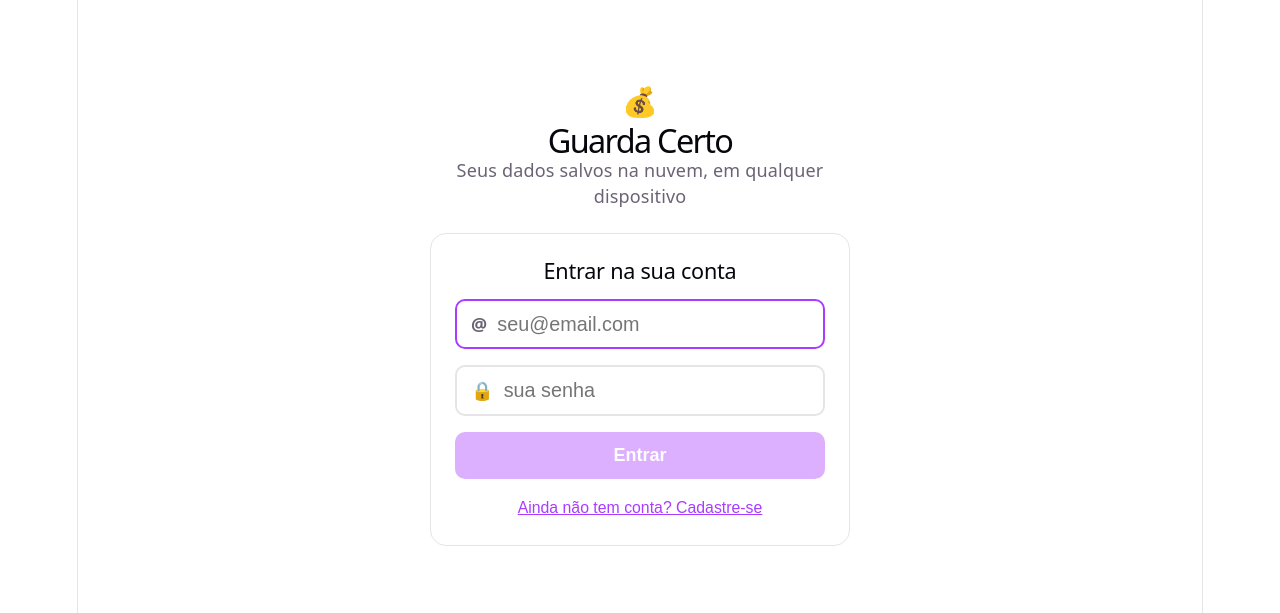
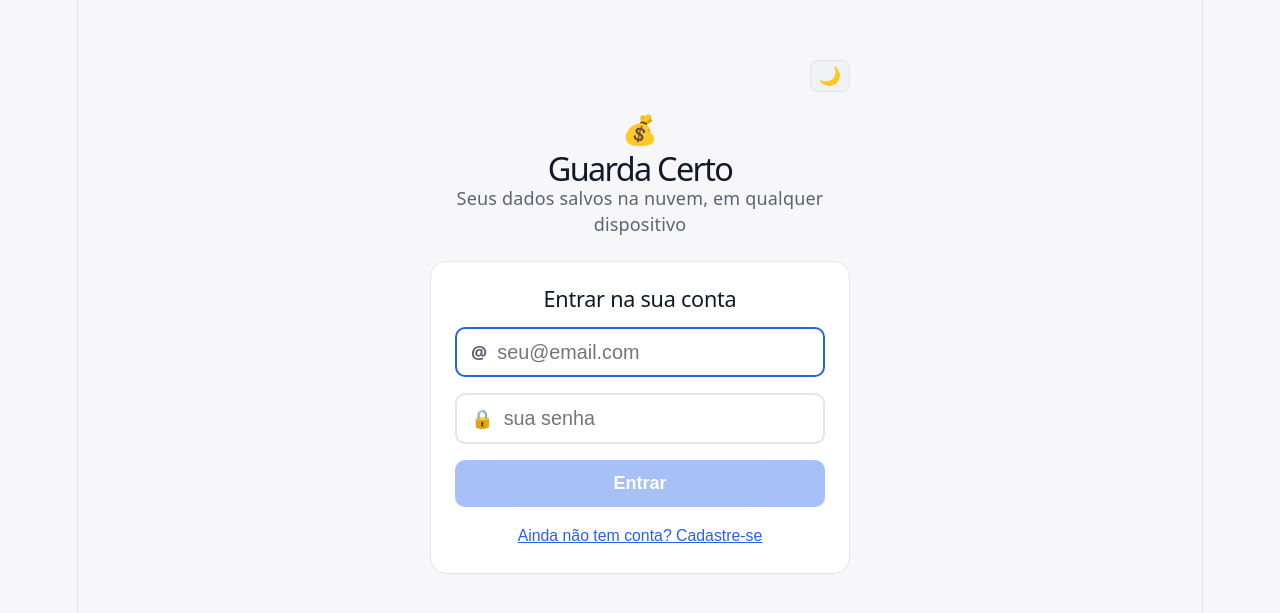
Before and after one commit to Carolinaribeirodacol/reserva-de-emergencia, a React (Vite) app: page / in a window 1280 px wide. Shown: the part 131-744 px from the top of the page. Built offline with nearby package versions, Linux system fonts and the light colour scheme; no server answers.

Commit message:
feat: ajuste de tema

```diff
--- a/index.html
+++ b/index.html
@@ -5,6 +5,22 @@
     <link rel="icon" type="image/svg+xml" href="/favicon.svg" />
     <meta name="viewport" content="width=device-width, initial-scale=1.0" />
     <title>reserva-de-emergencia</title>
+    <script>
+      (function () {
+        try {
+          var salvo = localStorage.getItem('tema');
+          var tema =
+            salvo === 'dark' || salvo === 'light'
+              ? salvo
+              : matchMedia('(prefers-color-scheme: dark)').matches
+                ? 'dark'
+                : 'light';
+          document.documentElement.classList.add(tema + '-theme');
+        } catch (e) {
+          document.documentElement.classList.add('light-theme');
+        }
+      })();
+    </script>
   </head>
   <body>
     <div id="root"></div>
--- a/src/App.css
+++ b/src/App.css
@@ -7,7 +7,7 @@
 }
 
 /* ── Temas ──────────────────────────────────────────────── */
-.light-theme {
+:root.light-theme {
   color-scheme: light;
 
   --bg: #f7f7f9;          /* fundo da página */
@@ -38,7 +38,7 @@
   --overlay: rgba(17, 24, 39, 0.45);
 }
 
-.dark-theme {
+:root.dark-theme {
   color-scheme: dark;
 
   --bg: #111827;
@@ -192,6 +192,11 @@
   flex-direction: column;
   gap: 24px;
   justify-content: center;
+}
+
+.auth-topo {
+  display: flex;
+  justify-content: flex-end;
 }
 
 .tela-carregando {
--- a/src/App.tsx
+++ b/src/App.tsx
@@ -2,6 +2,7 @@ import { useState } from 'react';
 import './App.css';
 import { supabase } from './lib/supabase';
 import { useSessao } from './hooks/useSessao';
+import { useTema, type Tema } from './hooks/useTema';
 import { useReserva, calcularMeta, gerarRecomendacao, limparCache } from './hooks/useReserva';
 import { Auth } from './components/Auth';
 import { Onboarding } from './components/Onboarding';
@@ -13,20 +14,34 @@ import { ThemeSwitch } from './components/ThemeSwitch';
 
 function App() {
   const { sessao, carregando } = useSessao();
+  const { tema, alternarTema } = useTema(sessao);
 
   if (carregando) {
     return <div className="tela-carregando">Carregando…</div>;
   }
 
   if (!sessao) {
-    return <Auth />;
+    return <Auth tema={tema} onAlternarTema={alternarTema} />;
   }
 
   // A key garante que todo o estado seja recriado ao trocar de usuário.
-  return <AppLogado key={sessao.user.id} userId={sessao.user.id} />;
+  return (
+    <AppLogado
+      key={sessao.user.id}
+      userId={sessao.user.id}
+      tema={tema}
+      onAlternarTema={alternarTema}
+    />
+  );
 }
 
-function AppLogado({ userId }: { userId: string }) {
+interface PropsLogado {
+  userId: string;
+  tema: Tema;
+  onAlternarTema: () => void;
+}
+
+function AppLogado({ userId, tema, onAlternarTema }: PropsLogado) {
   const {
     estado,
     carregando,
@@ -54,8 +69,7 @@ function AppLogado({ userId }: { userId: string }) {
     <header className="app-header">
       <span className="logo">💰</span>
       <h1>Guarda Certo</h1>
-      <ThemeSwitch theme="light">☀️</ThemeSwitch>
-      <ThemeSwitch theme="dark">🌙</ThemeSwitch>
+      <ThemeSwitch tema={tema} onAlternar={onAlternarTema} />
       <button className="btn-reset" onClick={recomecar} title="Recomeçar" disabled={salvando}>
         ↺
       </button>
--- a/src/components/Auth.tsx
+++ b/src/components/Auth.tsx
@@ -1,5 +1,12 @@
 import { useState } from 'react';
 import { supabase } from '../lib/supabase';
+import { ThemeSwitch } from './ThemeSwitch';
+import type { Tema } from '../hooks/useTema';
+
+interface Props {
+  tema: Tema;
+  onAlternarTema: () => void;
+}
 
 type Modo = 'entrar' | 'cadastrar';
 
@@ -16,7 +23,7 @@ function traduzirErro(mensagem: string): string {
   return mensagem;
 }
 
-export function Auth() {
+export function Auth({ tema, onAlternarTema }: Props) {
   const [modo, setModo] = useState<Modo>('entrar');
   const [email, setEmail] = useState('');
   const [senha, setSenha] = useState('');
@@ -67,6 +74,10 @@ export function Auth() {
 
   return (
     <div className="auth">
+      <div className="auth-topo">
+        <ThemeSwitch tema={tema} onAlternar={onAlternarTema} />
+      </div>
+
       <div className="onboarding-header">
         <span className="logo">💰</span>
         <h1>Guarda Certo</h1>
--- a/src/components/Button.tsx
+++ b/src/components/Button.tsx
@@ -2,10 +2,11 @@ import type { PropsWithChildren } from "react"
 
 interface Props{
   onClick?: React.MouseEventHandler<HTMLButtonElement>
+  title?: string
 }
 
-export function Button({children, onClick}: PropsWithChildren<Props>) {
+export function Button({children, onClick, title}: PropsWithChildren<Props>) {
   return (
-    <button className="button" onClick={onClick}>{children}</button>
+    <button className="button" onClick={onClick} title={title} aria-label={title}>{children}</button>
   )
 }
--- a/src/components/ThemeSwitch.tsx
+++ b/src/components/ThemeSwitch.tsx
@@ -1,25 +1,17 @@
-import type { PropsWithChildren } from "react";
-import { Button } from "./Button";
+import { Button } from './Button';
+import type { Tema } from '../hooks/useTema';
 
 interface Props {
-  theme: 'dark' | 'light'
+  tema: Tema;
+  onAlternar: () => void;
 }
 
-export function ThemeSwitch({theme, children}: PropsWithChildren<Props>) {
-  const handleClick = () => {
-    const shouldHandleTheme = confirm(`Deseja alterar o tema para ${theme}?`)
-
-    if (!shouldHandleTheme) {
-      return
-    }
-
-    document.body.classList.add(`${theme}-theme`)
-
-    const themeToRemove = theme === 'dark' ? 'light' : 'dark'
-    document.body.classList.remove(`${themeToRemove}-theme`)
-  }
+export function ThemeSwitch({ tema, onAlternar }: Props) {
+  const vaiPara = tema === 'dark' ? 'claro' : 'escuro';
 
   return (
-    <Button onClick={handleClick}>{children}</Button>
-  )
+    <Button onClick={onAlternar} title={`Mudar para o tema ${vaiPara}`}>
+      {tema === 'dark' ? '☀️' : '🌙'}
+    </Button>
+  );
 }
--- /dev/null
+++ b/src/hooks/useTema.ts
@@ -0,0 +1,62 @@
+import { useEffect, useState } from 'react';
+import type { Session } from '@supabase/supabase-js';
+import { supabase } from '../lib/supabase';
+
+export type Tema = 'light' | 'dark';
+
+export const CHAVE_TEMA = 'tema';
+
+function ehTema(valor: unknown): valor is Tema {
+  return valor === 'light' || valor === 'dark';
+}
+
+export function lerTemaSalvo(): Tema {
+  try {
+    const salvo = localStorage.getItem(CHAVE_TEMA);
+    if (ehTema(salvo)) return salvo;
+  } catch {
+    // modo privado / storage bloqueado
+  }
+  return matchMedia('(prefers-color-scheme: dark)').matches ? 'dark' : 'light';
+}
+
+export function aplicarTema(tema: Tema) {
+  const raiz = document.documentElement;
+  raiz.classList.toggle('dark-theme', tema === 'dark');
+  raiz.classList.toggle('light-theme', tema === 'light');
+}
+
+export function useTema(sessao: Session | null) {
+  const [temaLocal, setTemaLocal] = useState<Tema>(lerTemaSalvo);
+
+  // O tema da conta (se houver) ganha do local: é a preferência que o
+  // usuário salvou e que deve segui-lo entre dispositivos.
+  const temaDaConta = sessao?.user.user_metadata?.theme;
+  const tema: Tema = ehTema(temaDaConta) ? temaDaConta : temaLocal;
+
+  // Efeito só escreve em sistemas externos (DOM e localStorage), nunca em
+  // estado do React — inclusive por isso o tema da conta é derivado acima
+  // em vez de virar um setState aqui dentro.
+  useEffect(() => {
+    aplicarTema(tema);
+    try {
+      localStorage.setItem(CHAVE_TEMA, tema);
+    } catch {
+      // idem
+    }
+  }, [tema]);
+
+  function alternarTema() {
+    const novo: Tema = tema === 'dark' ? 'light' : 'dark';
+    setTemaLocal(novo);
+
+    // Logado, a preferência sobe junto com o usuário. Não esperamos a
+    // resposta: a troca é visual e imediata; se a rede falhar, o tema
+    // continua valendo neste aparelho pelo localStorage.
+    if (sessao) {
+      supabase.auth.updateUser({ data: { theme: novo } });
+    }
+  }
+
+  return { tema, alternarTema };
+}
```
Also changed, not shown: 1 other file (tests, documents, lock files or other folders).
